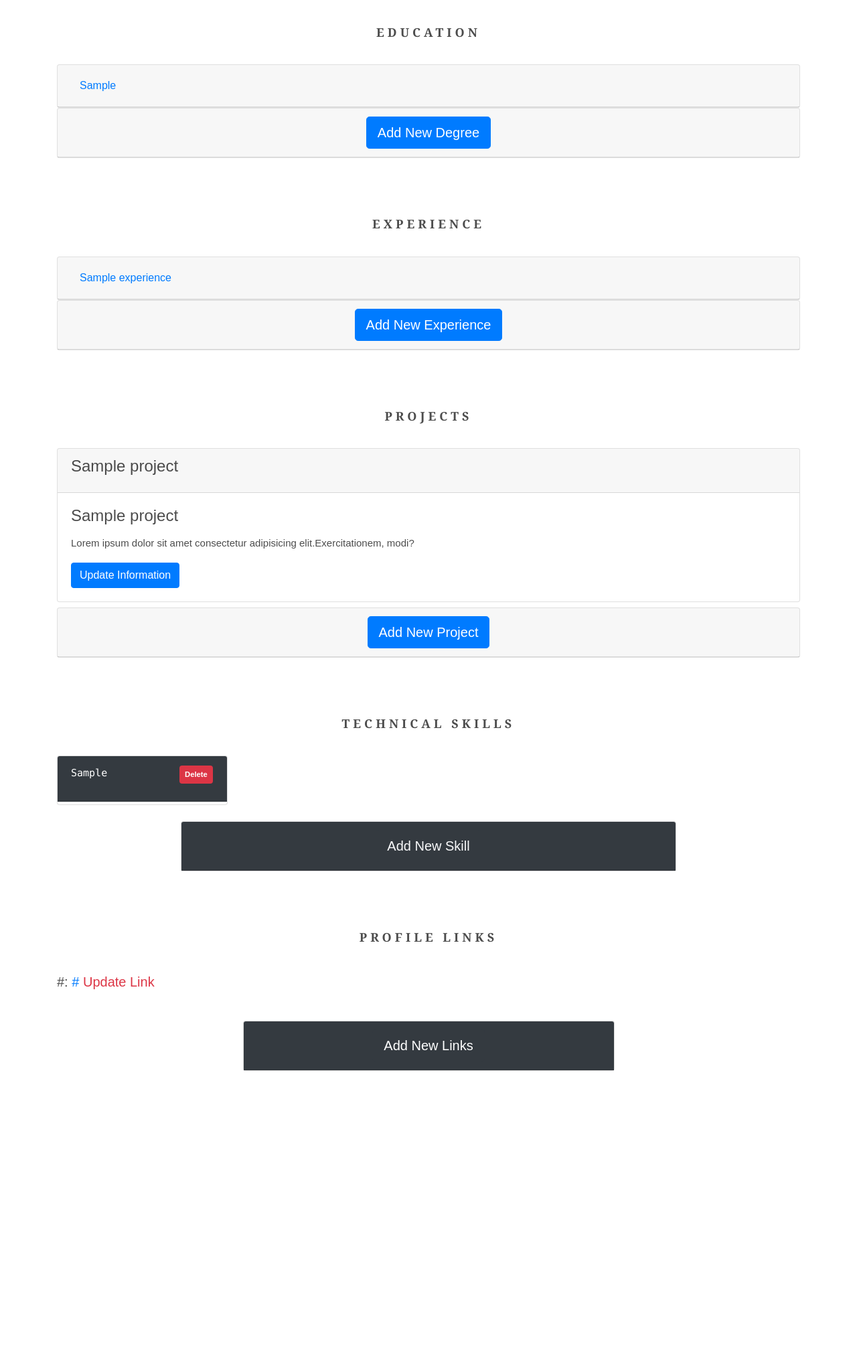
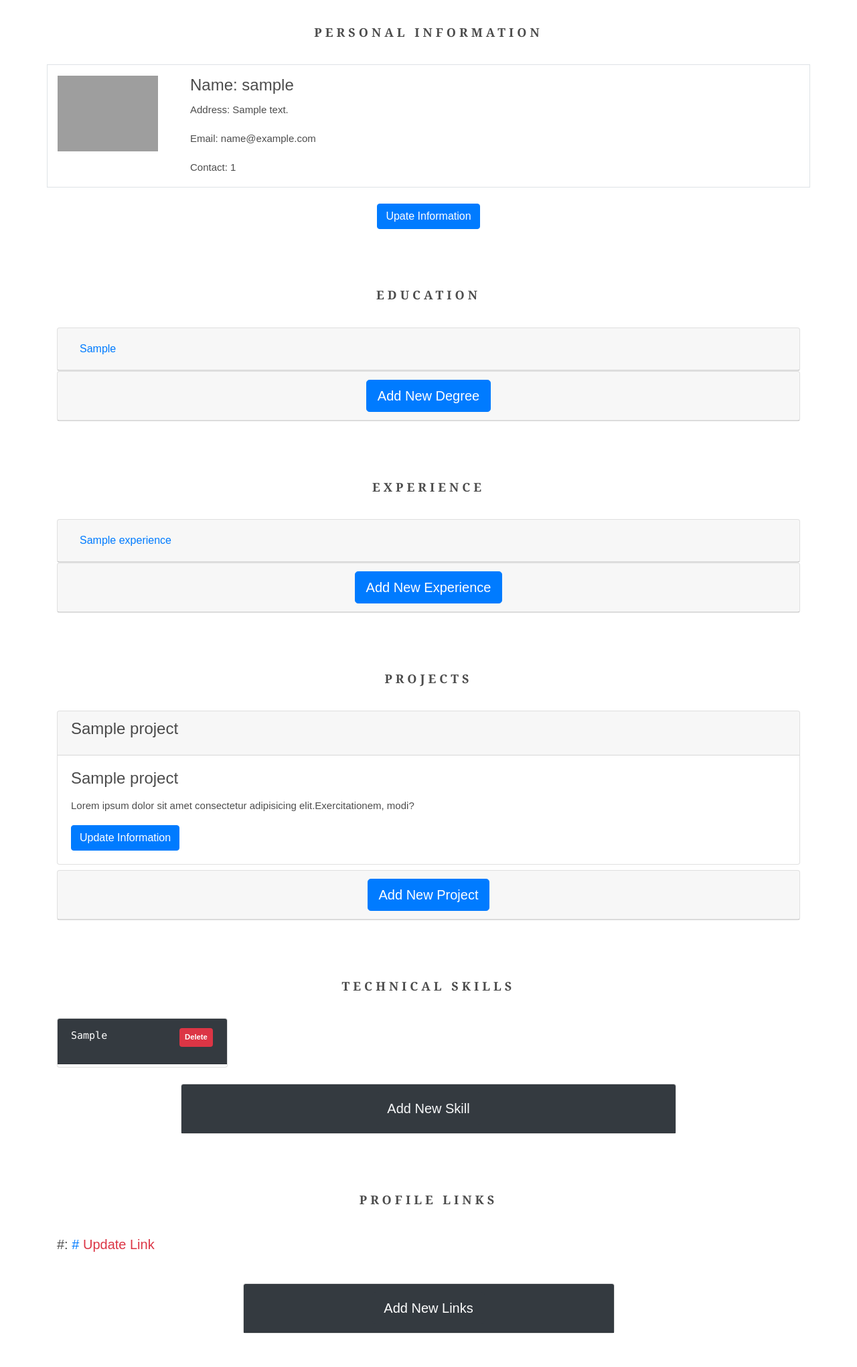
Before and after one commit to MoinulHossainNabil/Dj-Portfolio, a Django app: page /portfolio/user_profile/ in a window 1280 px wide. Shown: the part 62-2103 px from the top of the page at 67% size. Before the commit the page ends 1661 px from the top, so only its background shows below. Run offline with Django 3.2, Linux system fonts and the light colour scheme; a user stored in the database is signed in; tables that the repository leaves empty hold one stand-in row (values such as "Sample post"); some libraries are stand-ins or nearby versions; grey boxes are pictures that could not be loaded.

Commit message:
added user personal information view

```diff
--- a/django_portfolio/settings.py
+++ b/django_portfolio/settings.py
@@ -128,6 +128,8 @@ AUTHENTICATION_BACKENDS = [
     'allauth.account.auth_backends.AuthenticationBackend',
 ]
 
+ACCOUNT_EMAIL_REQUIRED = True
+
 CORS_ORIGIN_WHITELIST = [
     'http://localhost:8000',
     'http://127.0.0.1:8000'
--- a/portfolio_app/forms.py
+++ b/portfolio_app/forms.py
@@ -20,14 +20,15 @@ class UserProfileForm(forms.ModelForm):
 class EducationForm(forms.ModelForm):
     def __init__(self, *args, **kwargs):
         super().__init__(*args, **kwargs)
-        self.fields['degree'].widget.attrs.update({"placeholder": "Enter degree with major"})
+        self.fields['degree'].widget.attrs.update({"placeholder": "Enter degree"})
+        self.fields['major'].widget.attrs.update({"placeholder": "Enter major"})
         self.fields['institute'].widget.attrs.update({"placeholder": "Enter institution name"})
         self.fields['pass_year'].widget.attrs.update({"placeholder": "Enter passing year"})
         self.fields['cgpa'].widget.attrs.update({"placeholder": "Enter cgpa"})
 
     class Meta:
         model = Education
-        fields = ('degree', 'institute', 'pass_year', 'cgpa', 'out_of',)
+        fields = ('degree', 'major', 'institute', 'pass_year', 'cgpa', 'out_of',)
 
 
 class ExperienceForm(forms.ModelForm):
--- a/templates/about.html
+++ b/templates/about.html
@@ -5,7 +5,7 @@
         </div>
         <div class="row">
             <div class="col-md-9 mx-0 px-0">
-                <h5 class="font-weight-bold">Hi, there !!</h5>
+                <!-- <h5 class="font-weight-bold">Hi, there !!</h5>
                   <p>Thank you for taking a visit to my portfolio.</p>
                   <p>
                     I am <span class="font-weight-bold">Moinul Hossain Nabil,</span> graduated from <a href="https://www.bubt.edu.bd/" class="font-italic font-weight-bold">Bangladesh Universiity of Business & Technology (BUBT)</a> with a Bachelor of Science Degree in <span class="font-italic font-weight-bold">Computer Science & Engineering (CSE).</span></p>
@@ -18,8 +18,8 @@
                   </p>
                   <p>
                     I am highly passinate about learning new technology and stack and determind to build my career as a full stack software engineer.
-                  </p>
-                  <!-- <p class="lead text-justify pr-2">Lorem, ipsum dolor sit amet consectetur adipisicing elit. Temporibus natus delectus dolor incidunt expedita iusto animi quis numquam? Aperiam, quidem saepe perspiciatis voluptatum accusantium obcaecati magni inventore voluptatem. Voluptatum ipsam ullam perferendis eligendi ratione impedit in. Commodi mollitia asperiores cupiditate ipsa? A quae velit vero assumenda, cumque accusamus at magni! Ducimus tenetur sit illo, provident laborum incidunt natus deserunt fugiat. Quisquam quod numquam quidem dolor doloribus quibusdam voluptatum optio beatae. Labore aut accusantium exercitationem, enim impedit, in delectus laboriosam necessitatibus tenetur voluptatibus quis culpa. Accusamus, atque dignissimos culpa adipisci magni tempora vel quas harum tenetur sunt corrupti? Assumenda, nam molestiae!</p> -->
+                  </p> -->
+                  <p class="lead text-justify pr-2">{{about}}</p>
             </div>
         </div>
 
--- a/templates/index.html
+++ b/templates/index.html
@@ -15,7 +15,7 @@
         <!-- About Section -->
 
         {% if profile.about %}
-        {% include 'about.html' %}
+        {% include 'about.html' with about=profile.about%}
         {% endif %}
 
         <!-- Education Section -->
--- /dev/null
+++ b/templates/profile/user_personal_info.html
@@ -0,0 +1,23 @@
+<section id="user_personal_info">
+  <div class="container">
+    <div class="row justify-content-center">
+      {% include 'profile/title.html' with title_name=title %}
+    </div>
+    <div class="row border">
+        <div class="col-md-12">
+            <div class="media pt-3">
+                <img src="../../media/profile_photos/nabil/jpegbase64efd8612170d6b09.jpg" alt="" class="img-fluid" style="max-width: 150px; max-height: 150px; object-fit: cover;">
+                <div class="media-body pl-5">
+                    <h4>Name: {{user_profile_qs.user.username}}</h4>
+                    <p>Address: {{user_profile_qs.address}}</p>
+                    <p>Email: {{user_profile_qs.user.email}}</p>
+                    <p>Contact: {{user_profile_qs.phone_number}}</p>
+                </div>
+            </div>
+        </div>
+    </div>
+    <div class="row justify-content-center pt-4">
+            <a href="{% url 'portfolio_app:update-userprofile' pk=user_profile.id %}" class="btn btn-primary">Upate Information</a>
+    </div>
+  </div>
+</section>
--- a/templates/profile/user_profile.html
+++ b/templates/profile/user_profile.html
@@ -2,6 +2,11 @@
 {% block extra_head %}
 {% endblock %}
 {% block content %}
+
+<!--Personal Information -->
+
+{% include 'profile/user_personal_info.html'  with user_profile_qs=user_profile title="Personal Information"%}
+
 <!--Education Section -->
 
 {% include 'profile/user_education.html' with user_education_qs=user_education title="Education" %}
--- a/templates/profile_head.html
+++ b/templates/profile_head.html
@@ -47,7 +47,7 @@
           <!-- <h1 class="lead">{{profile_qs.user.username}}</h1> -->
           <h3 class="name-profile-head">Moinul Hossain Nabil</h1>
 
-          <h3 class="role-profile-head">Sotware Engineer</h3>
+          <h3 class="role-profile-head">Software Engineer</h3>
           <ul class="list-unstyled pt-2">
             {% if profile_qs.address %}
             <li>
```
